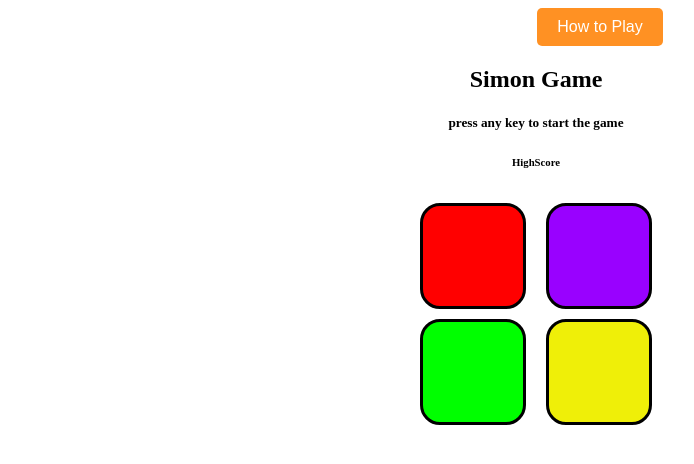
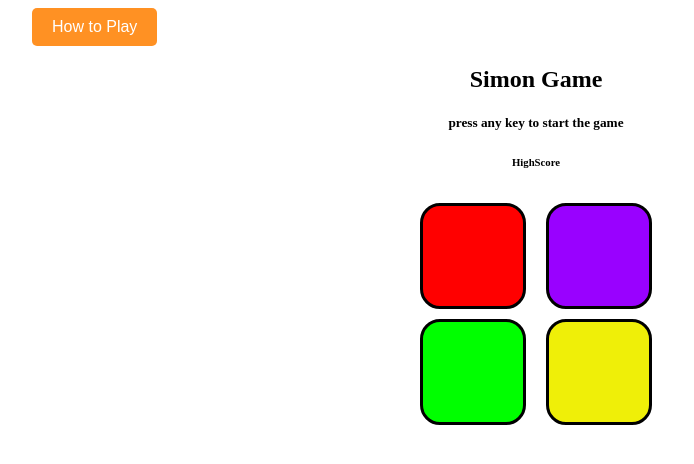
Before and after one commit to Umeshh08/simon-Game, a plain HTML site: page index.html in a window 1280 px wide. Shown: the whole page, without its empty margins (104-798 px from the left). Drawn offline with Linux system fonts and the light colour scheme.

Commit message:
Update symon.css

```diff
--- a/symon.css
+++ b/symon.css
@@ -1,4 +1,4 @@
-body{
+.allgame{
     text-align: center;
 }
 .red, .yellow, .green, .purple{
```
